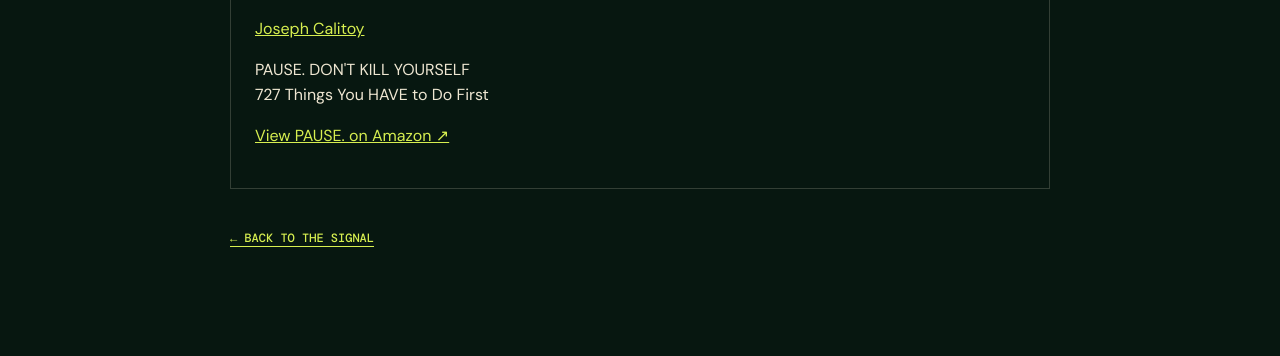
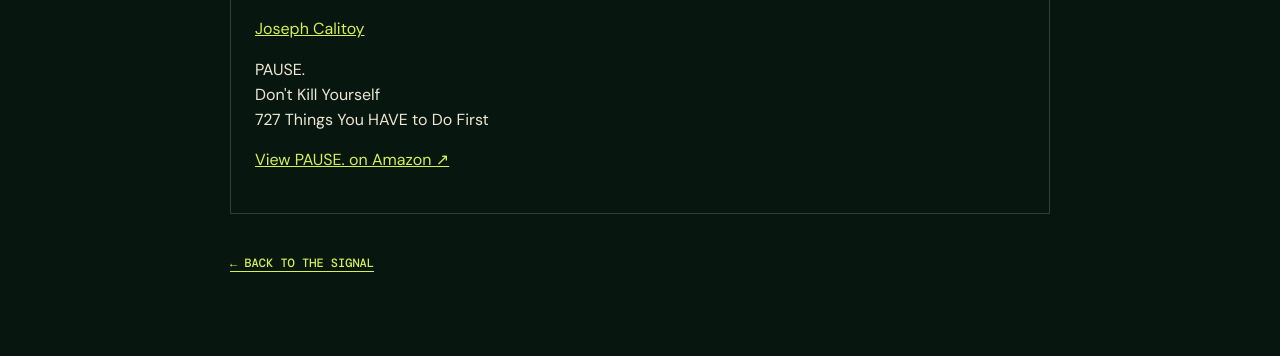
Before and after one commit to JoS727/Endof8, a plain HTML site: page commentary/ob-library-expansion-needs-a-clear-plan.html in a window 1280 px wide. Shown: the part 2994-3350 px from the top of the page. Drawn offline with nearby package versions, Linux system fonts and the light colour scheme.

Commit message:
Put PAUSE subtitle on its own line

```diff
--- a/commentary/ob-library-expansion-needs-a-clear-plan.html
+++ b/commentary/ob-library-expansion-needs-a-clear-plan.html
@@ -44,7 +44,7 @@
 <p>Celebrate the kickoff. Then keep residents informed until they can walk through the doors again.</p>
       </div>
     </article>
-    <aside class="author-books" style="border:1px solid var(--line);padding:24px;margin:36px 0" aria-labelledby="by-the-author"><h2 id="by-the-author" style="font-size:1.4rem">By the author</h2><a class="author-book-cover" href="https://www.amazon.com/dp/B0HQ5KVQDW" target="_blank" rel="noopener noreferrer"><img src="https://calitoy.com/assets/pause-book-cover.jpg" alt="Cover of PAUSE. Don’t Kill Yourself: 727 Things You HAVE to Do First by Joseph Calitoy" width="811" height="1200" loading="lazy" style="display:block;width:200px;max-width:100%;height:auto;margin:20px 0" /></a><p><a href="/author" style="color:var(--acid)">Joseph Calitoy</a></p><p>PAUSE. DON'T KILL YOURSELF<br />727 Things You HAVE to Do First</p><p><a href="https://www.amazon.com/dp/B0HQ5KVQDW" style="color:var(--acid)" target="_blank" rel="noopener noreferrer">View PAUSE. on Amazon ↗</a></p></aside>
+    <aside class="author-books" style="border:1px solid var(--line);padding:24px;margin:36px 0" aria-labelledby="by-the-author"><h2 id="by-the-author" style="font-size:1.4rem">By the author</h2><a class="author-book-cover" href="https://www.amazon.com/dp/B0HQ5KVQDW" target="_blank" rel="noopener noreferrer"><img src="https://calitoy.com/assets/pause-book-cover.jpg" alt="Cover of PAUSE. Don’t Kill Yourself: 727 Things You HAVE to Do First by Joseph Calitoy" width="811" height="1200" loading="lazy" style="display:block;width:200px;max-width:100%;height:auto;margin:20px 0" /></a><p><a href="/author" style="color:var(--acid)">Joseph Calitoy</a></p><p>PAUSE.<br />Don't Kill Yourself<br />727 Things You HAVE to Do First</p><p><a href="https://www.amazon.com/dp/B0HQ5KVQDW" style="color:var(--acid)" target="_blank" rel="noopener noreferrer">View PAUSE. on Amazon ↗</a></p></aside>
     <a class="back-link" href="/#signal">← BACK TO THE SIGNAL</a>
   </main>
   <footer class="shell footer"><a class="wordmark" href="/"><img src="../endof8-logo.jpg" alt="Endof8" class="footer-logo" /></a><p>OCEAN BEACH, SAN DIEGO · LOCAL SIGNAL / NOISE FILTER</p><a href="/#sources">SOURCE DESK ↑</a></footer>
```
Also changed, not shown: author.html (+1 -1 lines), commentary/who-protects-you-when-protection-becomes-surveillance.html (+1 -1 lines).
